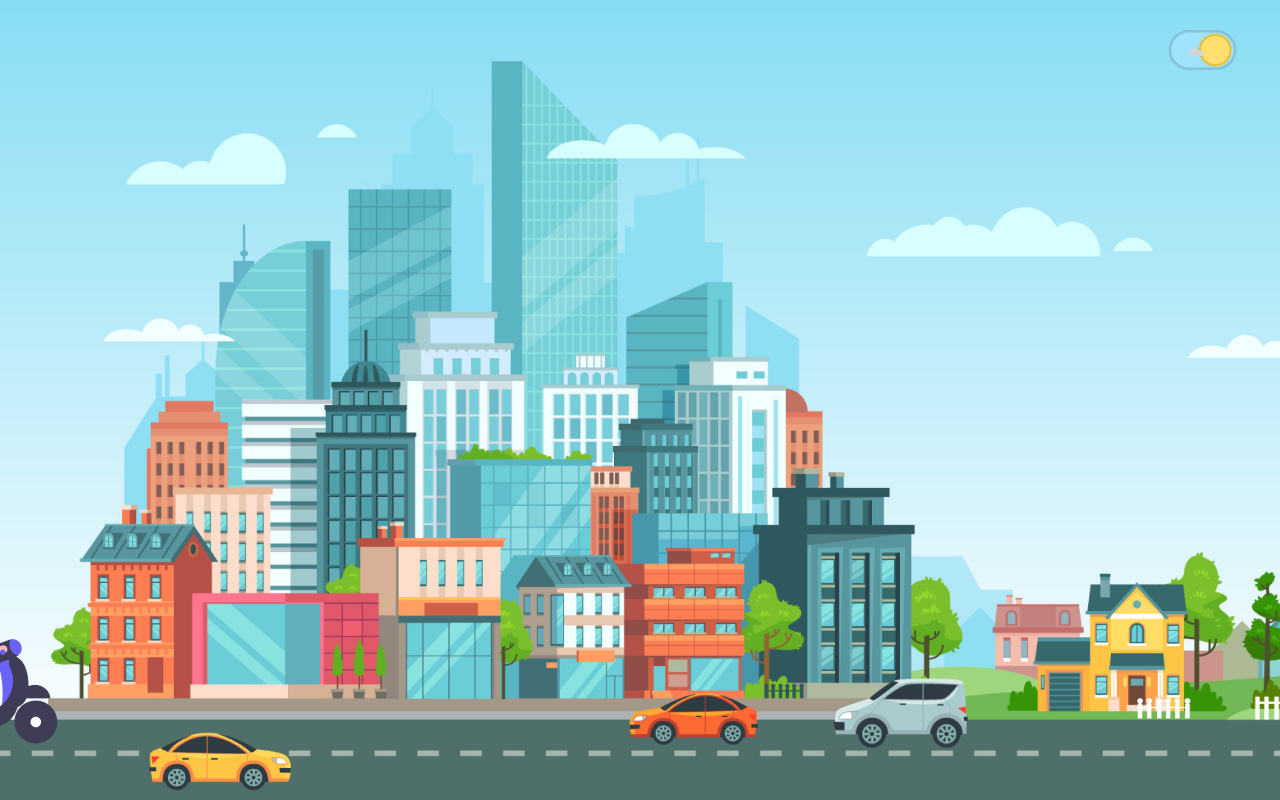
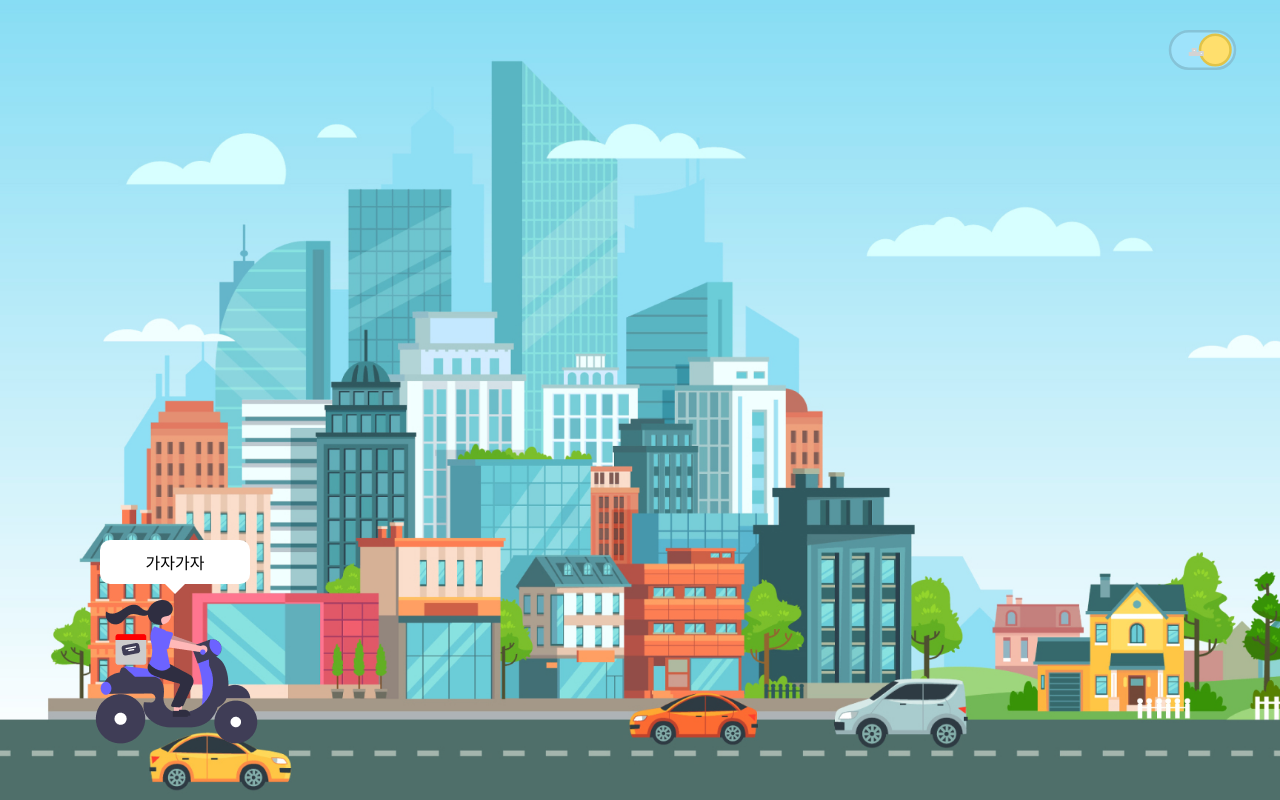
Before and after one commit to Re-Ac-T/react-styled-component, a React (Create React App) app: page / in a window 1280 px wide. Built offline with nearby package versions, Linux system fonts and the light colour scheme.

Commit message:
feat: create conversation function

```diff
--- a/src/container/Base/headerContainer.jsx
+++ b/src/container/Base/headerContainer.jsx
@@ -14,11 +14,11 @@ const HeaderStyle = styled.div`
   justify-content: flex-end;
 
 `
-const HeaderContainer = ({dayTime, setDayTime}) => {
+const HeaderContainer = ({dayTime, changeDayAndNight}) => {
   return (
     <HeaderStyle>
       <div className="toggle toggle--daynight">
-        <input type="checkbox" id="toggle--daynight" checked={dayTime} className="toggle--checkbox" onChange={()=>setDayTime(dayTime? false : true)}/>
+        <input type="checkbox" id="toggle--daynight" checked={dayTime} className="toggle--checkbox" onChange={changeDayAndNight}/>
         <label htmlFor="toggle--daynight" className="toggle--btn">
           <span className="toggle--feature"></span>
         </label>
--- a/src/container/HomeContainer/index.jsx
+++ b/src/container/HomeContainer/index.jsx
@@ -25,6 +25,7 @@ const HomeLayout = styled.div`
     background: url(${buildingLight_1});
     background-size: cover;
     opacity: ${props => props.backgroundBg? 0 : 1};
+    pointer-events: none;
   }
   &::after {
     content: '';
@@ -35,19 +36,45 @@ const HomeLayout = styled.div`
     background: url(${buildingLight_2});
     background-size: cover;
     opacity: ${props => props.backgroundBg? 0 : 1};
+    pointer-events: none;
   }
 
 `
 
 const HomeContainer = () => {
   const [ dayTime, setDayTime] = useState(true);
-  useEffect(()=> {
-    console.log(dayTime)
-  })
+  const [ soliloquy, setSoliloquy] = useState({txt: '가자가자', count: 0});
+  const talk = {
+    day: ['출근길이 막히네', '이제 출근하지만 벌써 집가고싶다...', '졸려', '. . .', '좋은 아침~'],
+    night: ['칼퇴근이다', '집까지 5분', '야식 뭐먹지', '길 안막혀서 좋다', '음주운전, 졸음운전 금지'],
+  }
+
+  const changeDayAndNight = () => {
+    setDayTime(dayTime? false : true)
+    setSoliloquy({txt: '가자가자', count: 0});
+  }
+
+  const stopConversation = () => {
+    if(soliloquy.count > 10 ) {
+      setSoliloquy({txt: '이제 운전 집중헤야해', count: 0});
+      return false;
+    }
+  };
+
+  const conversation = () => {
+    const random = Math.floor(Math.random() * 5);
+    if(dayTime) {
+      setSoliloquy({txt: talk.day[random], count: soliloquy.count+1});
+      stopConversation();
+    } else {
+      setSoliloquy({txt: talk.night[random], count: soliloquy.count+1});
+      stopConversation();
+    }
+  }
   return (
     <HomeLayout backgroundBg={dayTime}>
-      <HeaderContainer dayTime={dayTime} setDayTime={setDayTime} />
-      <MainContent dayTime={dayTime} />
+      <HeaderContainer dayTime={dayTime} changeDayAndNight={changeDayAndNight} />
+      <MainContent dayTime={dayTime} conversation={conversation} soliloquy={soliloquy}/>
     </HomeLayout>
   );
 };
--- a/src/container/MainContent/index.jsx
+++ b/src/container/MainContent/index.jsx
@@ -11,9 +11,32 @@ import headlight from 'assets/images/headlight.png';
 const MoveBike = styled.div`
   position: absolute;
   bottom: 70px;
-  left: -100px;
+  left: 100px;
   width: 150px;
   height: 130px;
+
+  .move_bike_bubble {
+    position: absolute;
+    padding: 10px;
+    box-sizing: border-box;
+    background: #fff;
+    border-radius: 10px;
+    box-shadow:10xp 10px #000;
+    bottom: 100%;
+    min-width: 150px;
+    text-align: center;
+
+    &:after {
+      content:'';
+      position: absolute;
+      top: 100%;
+      left: 50%;
+      transform: translateX(-50%);
+      border-left: 10px solid transparent;
+      border-top: 10px solid #fff;
+      border-right: 10px solid transparent;
+    }
+  }
 
   > img {
     position: absolute;
@@ -45,10 +68,12 @@ const MoveBike = styled.div`
     }
   }
 `
-const MainContent = ({dayTime}) => {
+const MainContent = ({dayTime, conversation, soliloquy}) => {
+  console.log(soliloquy)
   return (
-    <div className="main-content">
-      <MoveBike className="move_bike" dayTime={dayTime}>
+    <div className="main-content" style={{height: '100%'}}>
+      <MoveBike className="move_bike" dayTime={dayTime}  onClick={conversation}>
+        <p className="move_bike_bubble">{soliloquy.txt}</p>
         <img className="move_bike_haire" src={haire} alt=""/>
         <img className="move_bike_bike" src={bike} alt=""/>
         <img className="move_bike_box" src={box} alt=""/>
```
